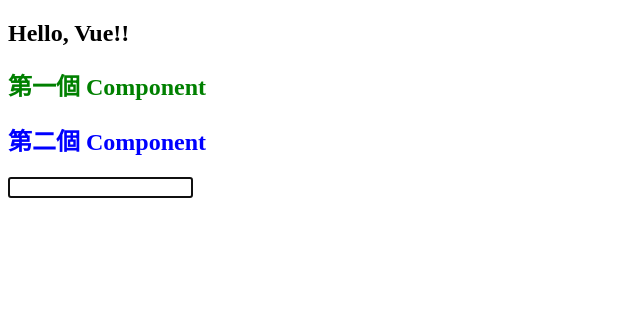
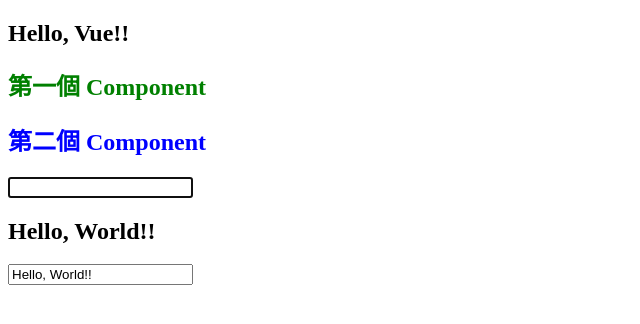
Before and after one commit to LanceChen2/vue-ojtm, a Vue app: page / in a window 1280 px wide. Shown: the top 324 px of the page, without its empty margins (0-640 px from the left). Built offline with nearby package versions, Linux system fonts and the light colour scheme.

Commit message:
composition API's syntax sugar

```diff
--- a/src/App.vue
+++ b/src/App.vue
@@ -1,4 +1,5 @@
 <script setup>
+import ApiStyle from './components/ApiStyle.vue';
 import FirstComponent from './components/FirstComponent.vue';
 import SecondComponent from './components/SecondComponent.vue';
 import ThirdComponent from './components/ThirdComponent.vue';
@@ -10,6 +11,7 @@
     <FirstComponent />
     <SecondComponent />
     <ThirdComponent />
+    <ApiStyle />
 </template>
 
 <style scoped></style>
--- /dev/null
+++ b/src/components/ApiStyle.vue
@@ -0,0 +1,37 @@
+<!-- // <script>
+// import { ref } from 'vue';
+
+    // export default{
+        //options API
+        // data(){
+        //     return {
+        //         message: 'Hello, Vue!!'
+        //     }
+        // }
+
+        //composition API
+        // setup(){
+        //     const message = ref('Hello, World!!');
+        //     return {
+        //         message
+        //     }
+        // }
+// }
+// </script> -->
+
+<script setup>
+import { ref } from 'vue';
+    const message = ref('Hello, World!!');
+
+</script>
+
+<template>
+    <div>
+        <h2>{{ message }}</h2>
+        <input type="text" v-model="message">
+    </div>
+</template>
+
+<style lang="css" scoped>
+
+</style>
```
